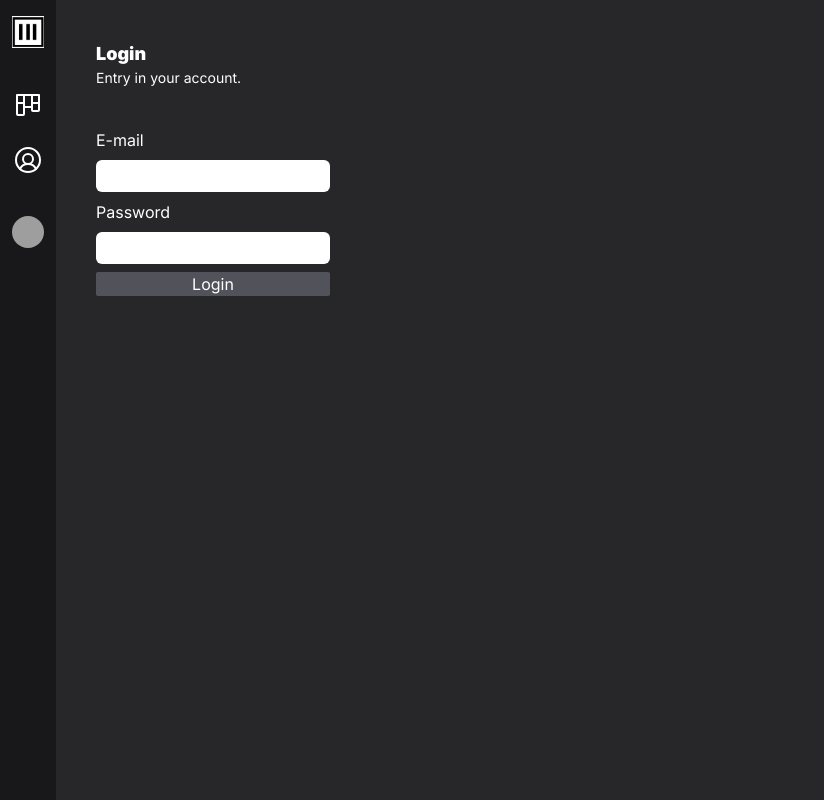
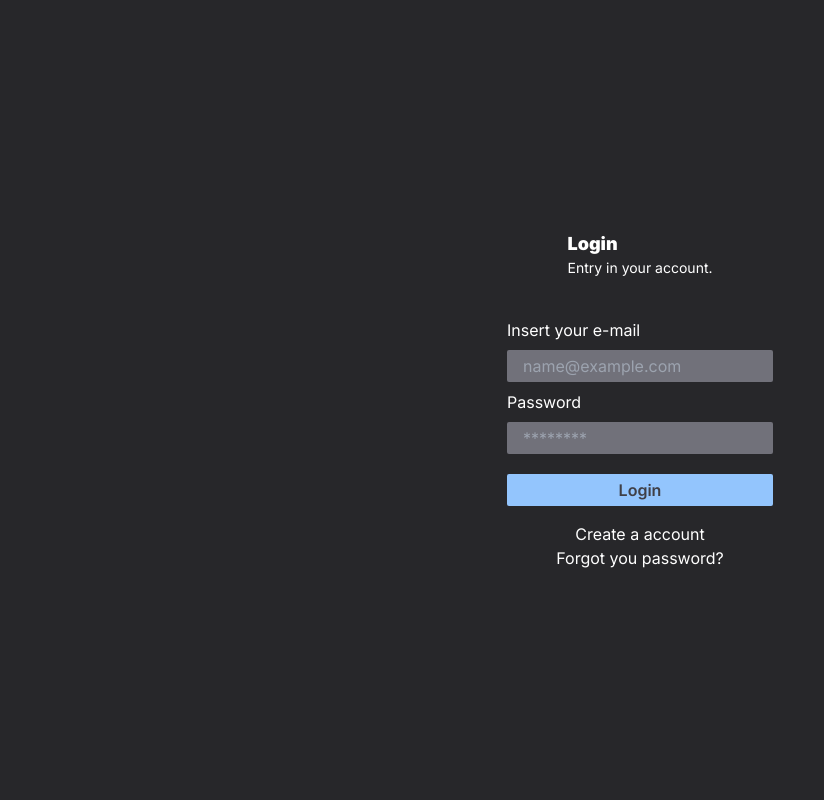
Before and after one commit to Kelvis-fernando/kanban-app, a React (Vite) app: page /login in a window 1280 px wide. Shown: the whole page, without its empty margins (0-824 px from the left). Built offline with nearby package versions, Linux system fonts and the light colour scheme; grey boxes are pictures that could not be loaded.

Commit message:
relocate component nav for pages component, and added some new style to login page

```diff
--- a/src/App.tsx
+++ b/src/App.tsx
@@ -2,14 +2,12 @@ import Kanban from "./pages/Kanban";
 import { BrowserRouter, Route, Routes } from "react-router-dom";
 import "./styles/main.css";
 import Users from "./pages/Users";
-import Nav from "./components/Nav";
 import Login from "./pages/auth/Login";
 
 const App = () => {
   return (
     <div className="flex bg-zinc-800 h-screen text-white">
       <BrowserRouter>
-        <Nav />
         <div className="flex space-x-auto">
           <Routes>
             <Route path="/" element={<Kanban />}></Route>
--- a/src/pages/Kanban.tsx
+++ b/src/pages/Kanban.tsx
@@ -1,6 +1,7 @@
 import HeaderPage from "../components/HeaderPage";
 import Card from "../components/kanban/Card";
 import Colum from "../components/kanban/Colum";
+import Nav from "../components/Nav";
 
 const Kanban = () => {
   const colums = [
@@ -61,6 +62,8 @@ const Kanban = () => {
   ];
 
   return (
+    <div className="flex space-x-auto">
+      <Nav />
       <div className="m-10">
         <HeaderPage title={"Kanban"} subtitle={"Manage the tasks from enterprise."} />
         <div className="my-2">
@@ -79,6 +82,7 @@ const Kanban = () => {
           })}
         </div>
       </div>
+    </div>
   );
 };
 
--- a/src/pages/Users.tsx
+++ b/src/pages/Users.tsx
@@ -1,4 +1,5 @@
 import HeaderPage from "../components/HeaderPage";
+import Nav from "../components/Nav";
 import Table from "../components/users/Table";
 
 const Users = () => {
@@ -42,6 +43,8 @@ const Users = () => {
   ];
 
   return (
+    <div className="flex space-x-auto">
+      <Nav />
       <div className="m-10 px-3 py-4">
         <HeaderPage title={"Users"} subtitle={"Manage and add new users."} />
         <button className="my-2 bg-zinc-700 rounded px-2 py-1 hover:bg-zinc-600">New user</button>
@@ -57,6 +60,7 @@ const Users = () => {
           </tbody>
         </table>
       </div>
+    </div>
   );
 };
 
--- a/src/pages/auth/Login.tsx
+++ b/src/pages/auth/Login.tsx
@@ -2,25 +2,31 @@ import HeaderPage from "../../components/HeaderPage";
 
 const Login = () => {
   return (
-    <div className="m-10">
+    <div className="w-screen flex flex-col items-center justify-center h-screen">
       <HeaderPage title={"Login"} subtitle={"Entry in your account."} />
       <form className="flex flex-col">
-        <label htmlFor="email">E-mail</label>
+        <label htmlFor="email">Insert your e-mail</label>
         <input
-          className="rounded-md text-black w-4/4 h-8 my-2"
+          className="rounded-sm bg-zinc-500 text-zinc-200 p-4 w-4/4 h-8 my-2"
           type="email"
           name="email"
           id="email"
+          placeholder="name@example.com"
         />
         <label htmlFor="password">Password</label>
         <input
-          className="rounded-md text-black w-4/4 h-8 my-2"
+          className="rounded-sm bg-zinc-500 text-zinc-200 p-4 w-4/4 h-8 my-2"
           type="password"
           name="password"
           id="password"
+          placeholder="********"
         />
-        <button className="bg-zinc-600 rounded-sm w-4/4">Login</button>
+        <button className="bg-blue-300 text-zinc-700 font-semibold rounded-sm w-4/4 h-8 mt-3">Login</button>
       </form>
+      <div className="flex flex-col items-center justify-center mt-4 font-light">
+        <a href="">Create a account</a>
+        <a href="">Forgot you password?</a>
+      </div>
     </div>
   );
 };
```
Lines whose indentation alone changed are shown as unchanged.
